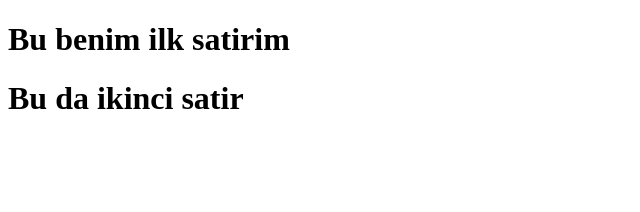
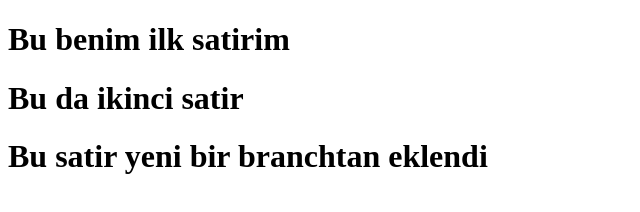
Before and after one commit to mehtapy/hicoders, a plain HTML site: page index.html in a window 1280 px wide. Shown: the whole page, without its empty margins (0-640 px from the left). Drawn offline with Linux system fonts and the light colour scheme.

Commit message:
yenidal branciindaki commit mesaji

```diff
--- a/index.html
+++ b/index.html
@@ -30,7 +30,7 @@ content="width=device-width, initial-scale=1.0">
 
     <h1>Bu benim ilk satirim</h1>
     <h1>Bu da ikinci satir</h1>
-
+    <h1>Bu satir yeni bir branchtan eklendi<h1/>
 </body>
 
 
```
